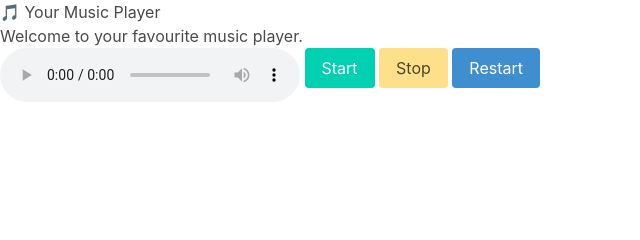
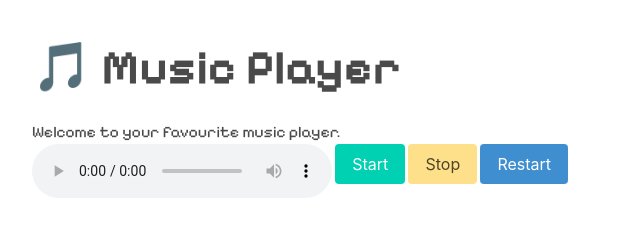
Before and after one commit to agarnung/ABAsic-music-player, an Electron app: page src/index.html in a window 800 px wide. Shown: the whole page, without its empty margins (0-640 px from the left). Drawn offline with nearby package versions, Linux system fonts and the light colour scheme.

Commit message:
Added font

```diff
--- a/src/index.css
+++ b/src/index.css
@@ -1,7 +1,22 @@
+/* pixelify-sans-regular - latin */
+@font-face {
+  font-display: auto;
+  font-family: 'Pixelify Sans';
+  src: url('../assets/fonts/PixelifySans-VariableFont_wght.ttf') format('truetype');
+  font-style: normal;
+  font-weight: 400 500 600 700;
+}
+
 body {
-  font-family: -apple-system, BlinkMacSystemFont, 'Segoe UI', Roboto, Helvetica,
-    Arial, sans-serif;
-  margin: auto;
+  font-family: 'Pixelify Sans', sans-serif;
+  font-weight: 400;
   max-width: 38rem;
   padding: 2rem;
 }
+
+h1 {
+  font-family: 'Pixelify Sans', sans-serif;
+  font-weight: 700;
+  font-size: 3rem;
+  margin-bottom: 1rem;
+}
--- a/src/index.html
+++ b/src/index.html
@@ -3,12 +3,12 @@
   <head>
     <meta charset="UTF-8" />
     <title>ABAsic Music Player</title>
-    <link rel="stylesheet" href="index.css" />
     <link rel="stylesheet" href="https://cdn.jsdelivr.net/npm/bulma@0.9.4/css/bulma.min.css">
+    <link rel="stylesheet" href="index.css" /> <!-- AFTER linking Bulma -->
     <script defer src="render.js"></script> <!-- defer attribute to make the JS load AFTER the HTML -->
   </head>
   <body>
-    <h1>🎵 Your Music Player</h1>
+    <h1>🎵 Music Player</h1>
     <p>Welcome to your favourite music player.</p>
 
     <audio controls>
```
Also changed, not shown: README.md, assets/fonts/PixelifySans-VariableFont_wght.ttf (added).
